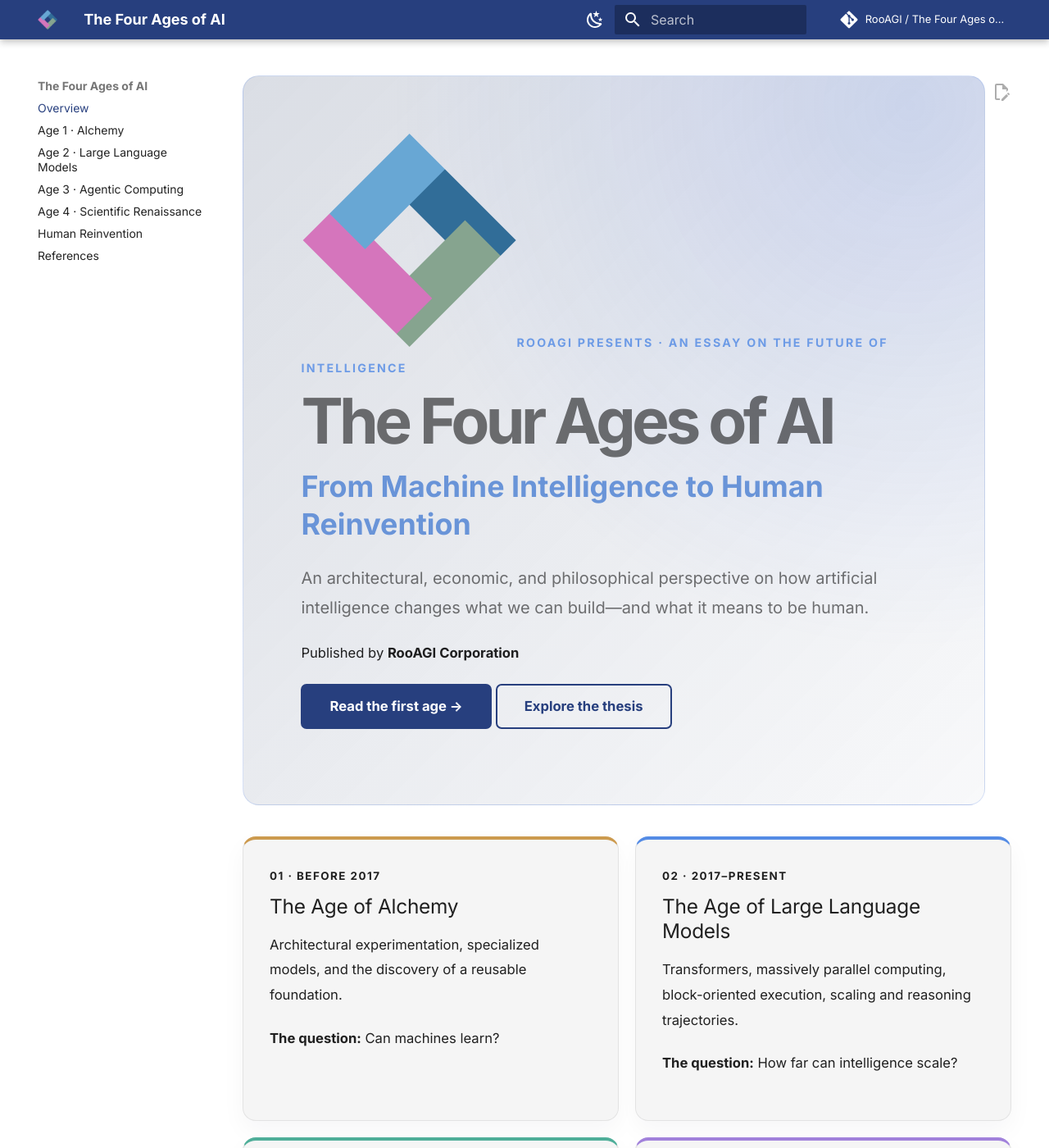
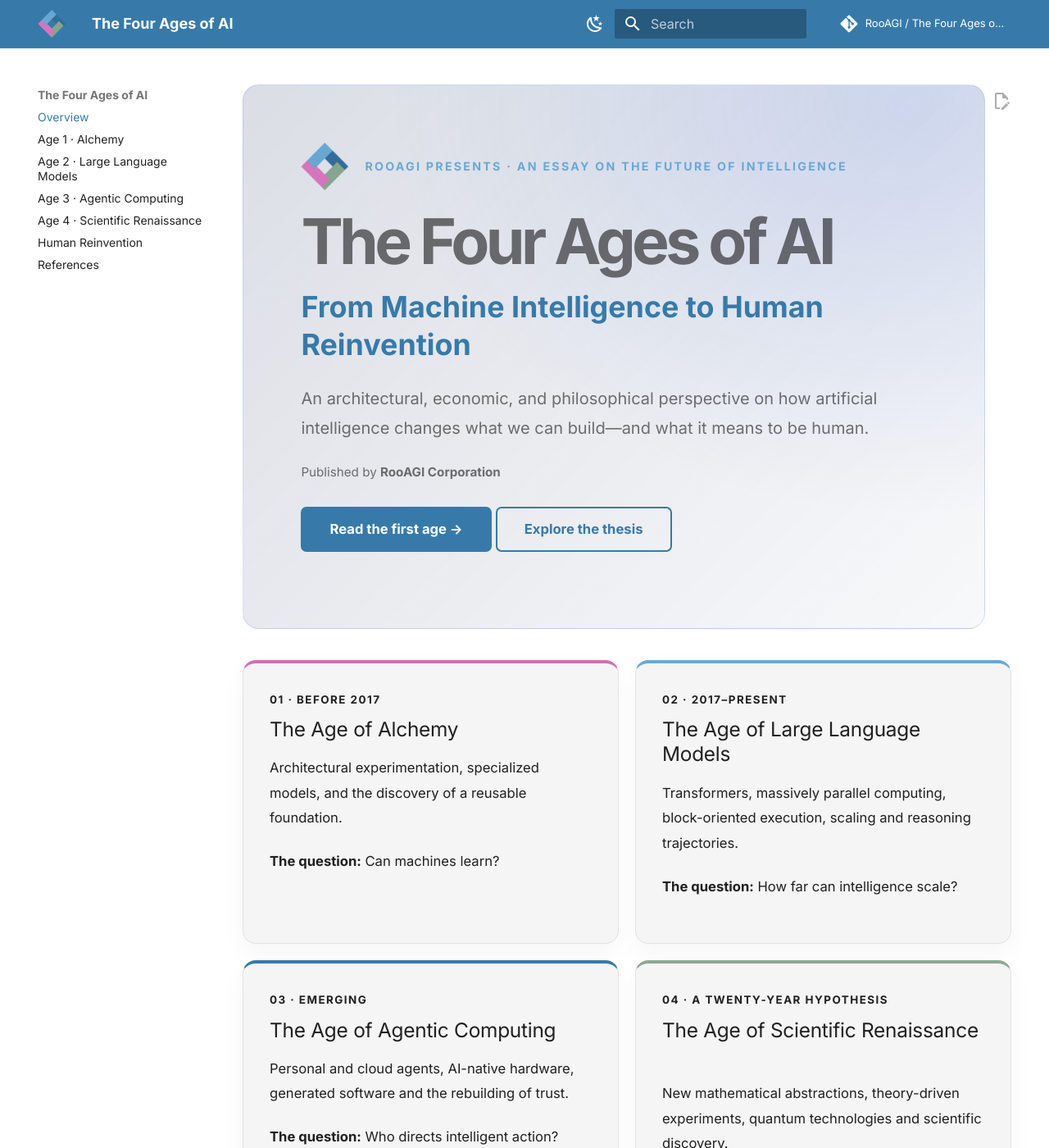
Before and after one commit to RooAGI/The-Four-Ages-of-AI-From-Machine-Intelligence-to-Human-Reinvention, an MkDocs documentation site: the page built from docs/index.md, in a window 1280 px wide and 1400 px high. Shown: the whole window at 82% size. Built offline with MkDocs 1.6.1 and Material for MkDocs 9.7.7, drawn with Linux system fonts in a browser that asks for light colours; comment, search, counter and statistics services are not loaded.

Commit message:
Style MkDocs site with RooAGI brand palette

```diff
--- a/docs/stylesheets/extra.css
+++ b/docs/stylesheets/extra.css
@@ -24,3 +24,40 @@
 .discovery-cycle{padding:1.2rem;border-radius:10px;border:1px solid #719de2;text-align:center;font-weight:700}
 .md-typeset .md-button{border-radius:7px}
 @media(max-width:620px){.age-grid{grid-template-columns:1fr}.essay-hero{padding:1.6rem}.md-typeset h1{font-size:2rem}.age-card{min-height:0}.pull-quote{padding:1.1rem;font-size:1.1rem}}
+
+
+/* RooAGI brand system */
+:root {
+  --roo-sky: #69a8d4;
+  --roo-blue: #377aa9;
+  --roo-pink: #cd70b8;
+  --roo-sage: #8ba995;
+  --md-primary-fg-color: var(--roo-blue);
+  --md-accent-fg-color: var(--roo-blue);
+}
+[data-md-color-scheme="slate"] {
+  --md-primary-fg-color: #254a72;
+  --md-accent-fg-color: var(--roo-sky);
+}
+.md-header { box-shadow: none; border-bottom: 1px solid rgba(138,170,208,.2); }
+.md-header__button.md-logo img, .md-header__button.md-logo svg {
+  width: 1.7rem; height: 1.7rem; object-fit: contain;
+}
+.brand-lockup { display: flex; align-items: center; gap: 1rem; margin-bottom: 1.1rem; }
+.hero-logo { width: 58px; height: 58px; flex-shrink: 0; object-fit: contain; }
+.hero-kicker { color: var(--roo-sky); }
+.hero-subtitle { color: var(--roo-blue); }
+.hero-publisher { color: var(--md-default-fg-color--light); font-size: .76rem; margin: 0 0 1.4rem !important; }
+.age-one { border-top-color: var(--roo-pink); }
+.age-two { border-top-color: var(--roo-sky); }
+.age-three { border-top-color: var(--roo-blue); }
+.age-four { border-top-color: var(--roo-sage); }
+.pull-quote { border-left-color: var(--roo-sky); }
+.discovery-cycle { border-color: var(--roo-sky); }
+.md-typeset .md-button--primary { background: var(--roo-blue); border-color: var(--roo-blue); color: #fff; }
+.md-typeset .md-button--primary:hover { background: #2e678f; border-color: #2e678f; }
+.md-footer-meta { border-top: 1px solid rgba(140,170,210,.18); }
+@media (max-width:620px) {
+  .brand-lockup { align-items: flex-start; gap: .7rem; }
+  .hero-logo { width: 44px; height: 44px; }
+}
```
